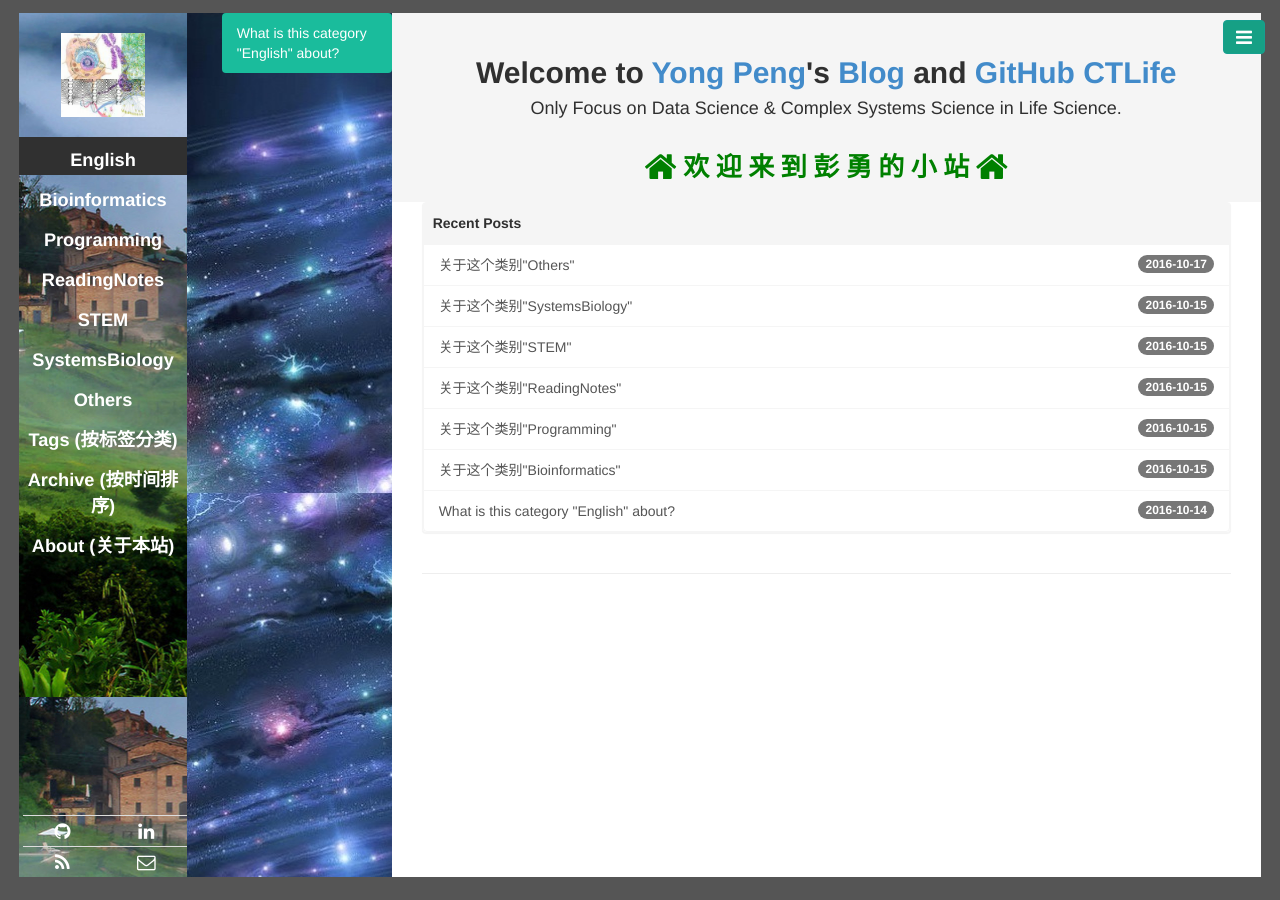
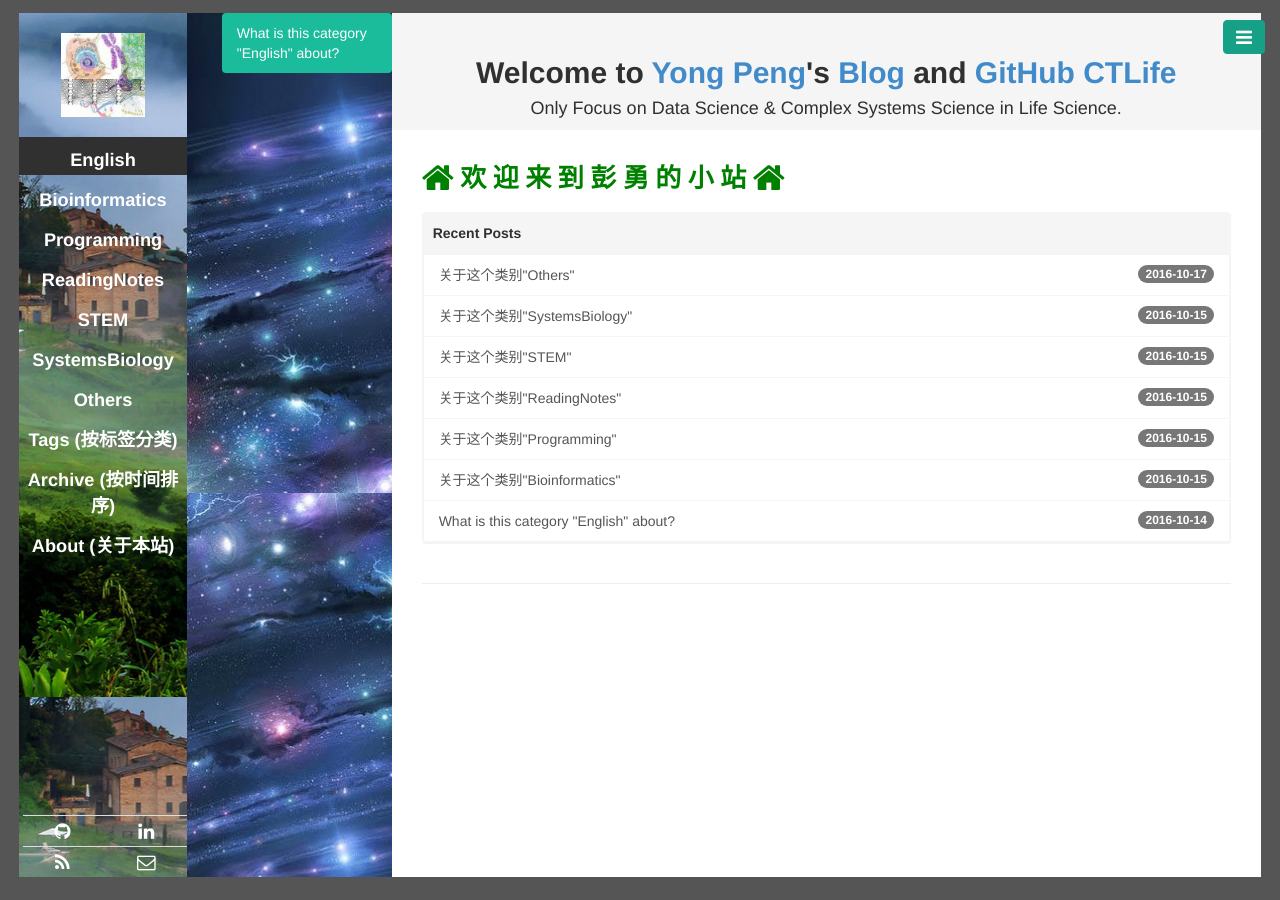
Before and after one commit to CTLife/CTLife.github.io, a Jekyll site: the page built from index.html, in a window 1280 px wide. Built offline with Jekyll 4.4.1, drawn with Linux system fonts in a browser that asks for light colours; Markdown is read by kramdown in place of the engine named in the settings; the list of posts is cut into pages by our own code.

Commit message:
Update index.html

```diff
--- a/index.html
+++ b/index.html
@@ -3,11 +3,11 @@ layout: page_title
 title:  <center>
         <h2><b> Welcome to <a href="https://ctlife.github.io/yongpeng.html"> Yong Peng</a>'s <a href="https://CTLife.github.io"> Blog </a> and <a href="https://github.com/CTLife"> GitHub CTLife</a> </b> </h2>
         <h4> Only Focus on Data Science & Complex Systems Science in Life Science. </h4>
-        <h3 style = "font-family:KaiTi; color:green"><b><i class="fa fa-home fa-lg"></i>  欢 迎 来 到 彭 勇 的 小 站  <i class="fa fa-home fa-lg"><br></i></b></h3>
         </center>
 titlename: Yong Peng
 ---
 
+<h3 style = "font-family:KaiTi; color:green"><b><i class="fa fa-home fa-lg"></i> 欢 迎 来 到 彭 勇 的 小 站 <i class="fa fa-home fa-lg"><br></i></b></h3>
 
 <div class="row">
     <div class="col-md-12">
```
